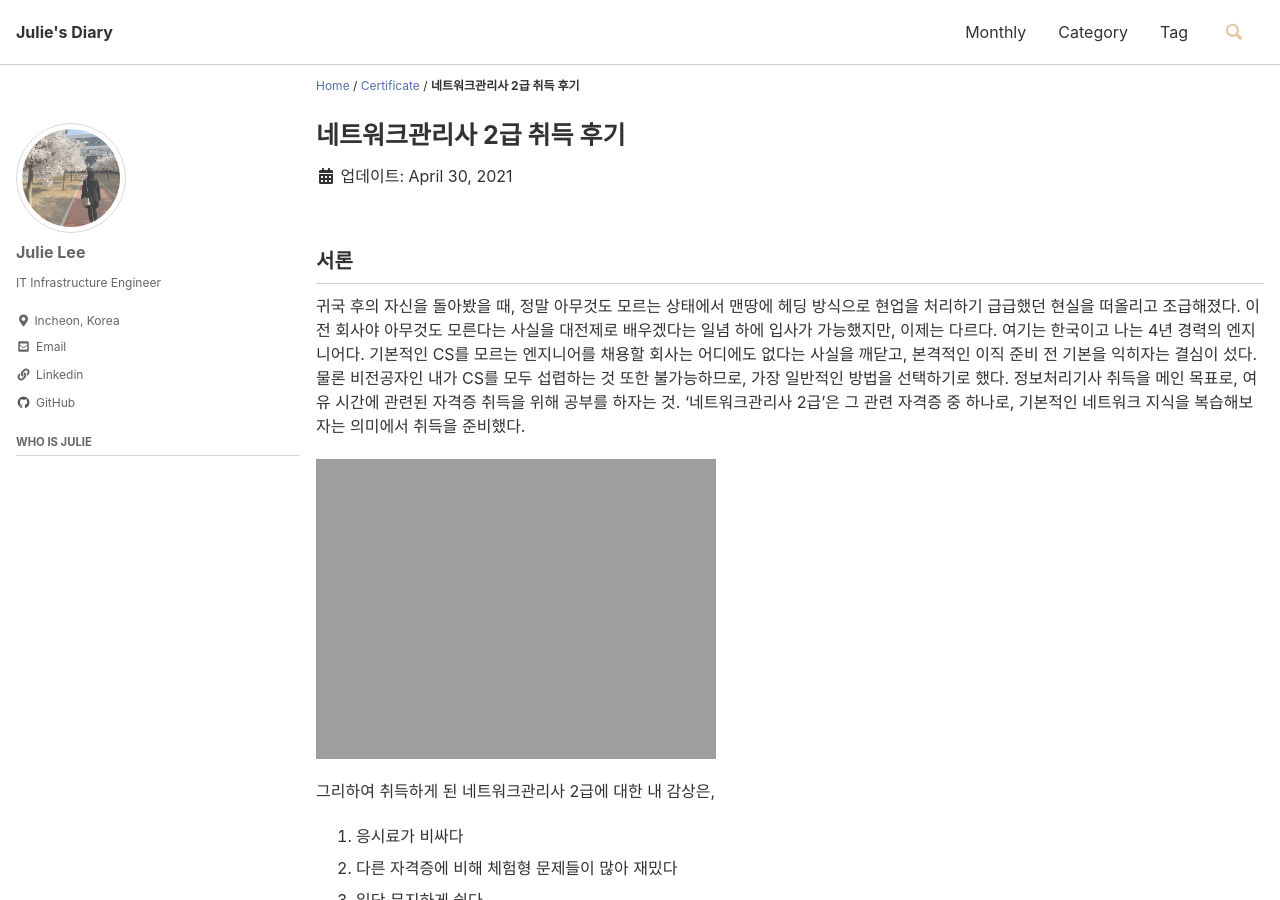
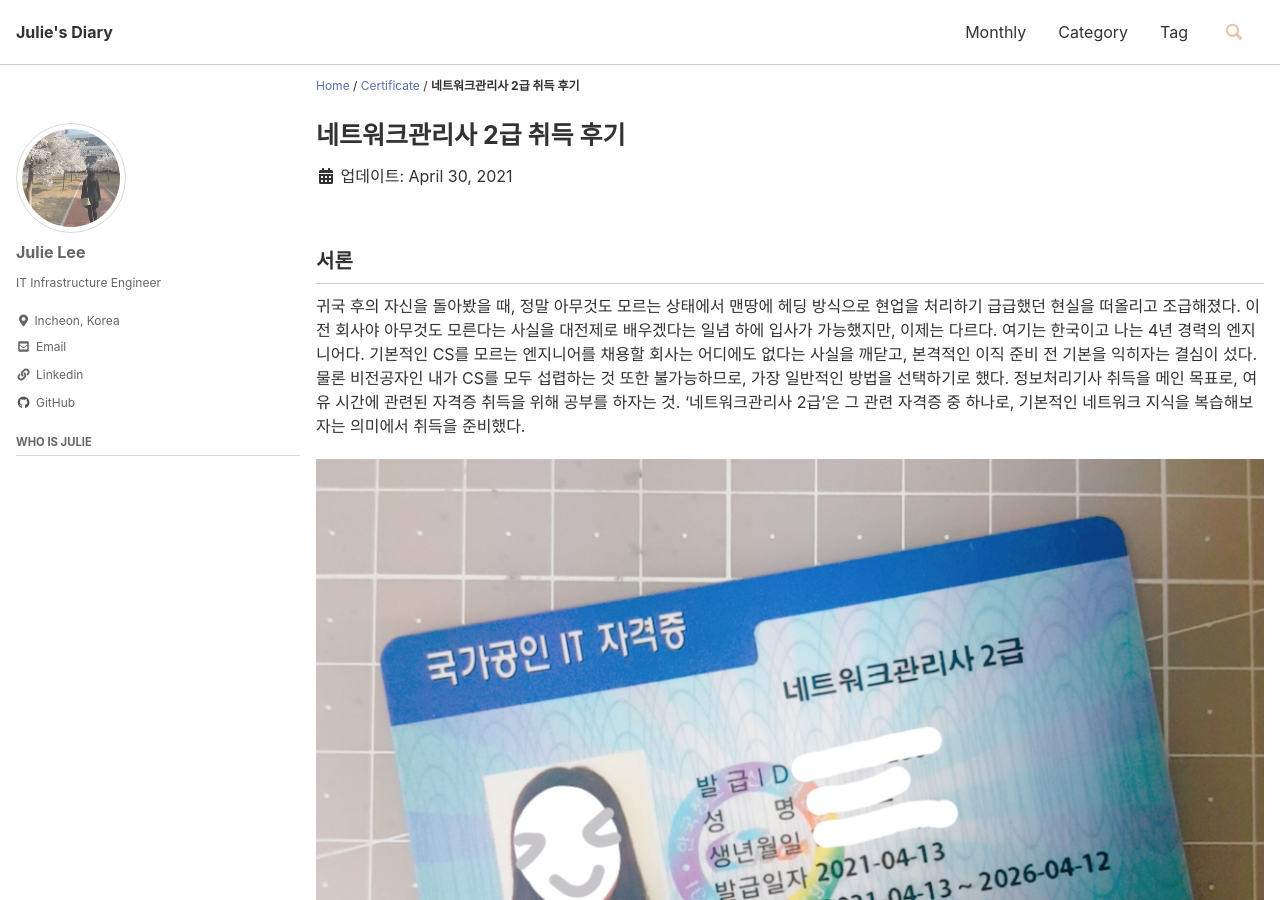
Before and after one commit to smilejulie0812/smilejulie0812.github.io, a Jekyll site: the page built from _posts/2021-04-30-networkmanager.md, in a window 1280 px wide and 900 px high. Built offline with Jekyll 4.4.1, drawn with Linux system fonts in a browser that asks for light colours; cached includes are drawn as plain includes.

Commit message:
Update 2021-04-30-networkmanager.md

```diff
--- a/_posts/2021-04-30-networkmanager.md
+++ b/_posts/2021-04-30-networkmanager.md
@@ -13,7 +13,7 @@ toc_sticky: true
 귀국 후의 자신을 돌아봤을 때, 정말 아무것도 모르는 상태에서 맨땅에 헤딩 방식으로 현업을 처리하기 급급했던 현실을 떠올리고 조급해졌다. 이전 회사야 아무것도 모른다는 사실을 대전제로 배우겠다는 일념 하에 입사가 가능했지만, 이제는 다르다. 여기는 한국이고 나는 4년 경력의 엔지니어다. 기본적인 CS를 모르는 엔지니어를 채용할 회사는 어디에도 없다는 사실을 깨닫고, 본격적인 이직 준비 전 기본을 익히자는 결심이 섰다.
 물론 비전공자인 내가 CS를 모두 섭렵하는 것 또한 불가능하므로, 가장 일반적인 방법을 선택하기로 했다. 정보처리기사 취득을 메인 목표로, 여유 시간에 관련된 자격증 취득을 위해 공부를 하자는 것. '네트워크관리사 2급'은 그 관련 자격증 중 하나로, 기본적인 네트워크 지식을 복습해보자는 의미에서 취득을 준비했다.
 
-{% raw %}<img src="https://smilejulie0812.github.io/assets/images/networkmanager-1.PNG" alt="">{% endraw %}
+{% raw %}<img src="https://smilejulie0812.github.io/assets/images/networkmanager-1.jpg" alt="">{% endraw %}
 
 그리하여 취득하게 된 네트워크관리사 2급에 대한 내 감상은,
 1. 응시료가 비싸다
```
